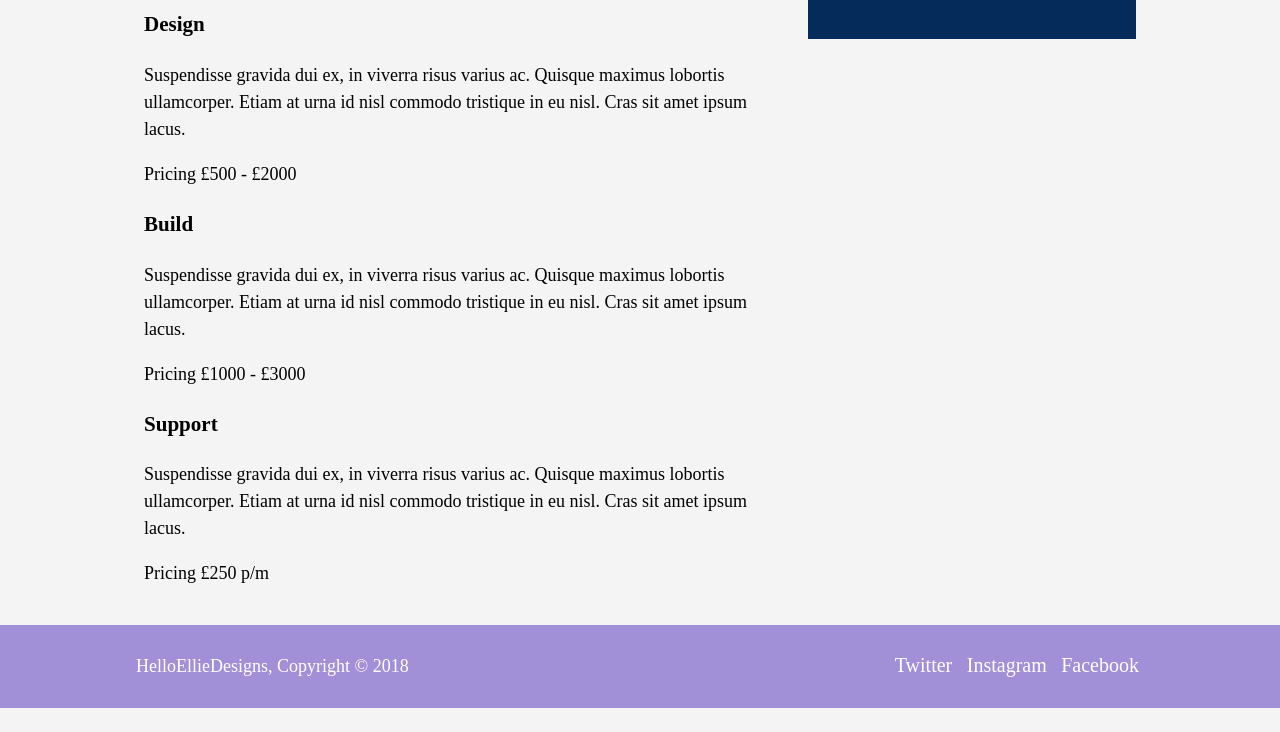
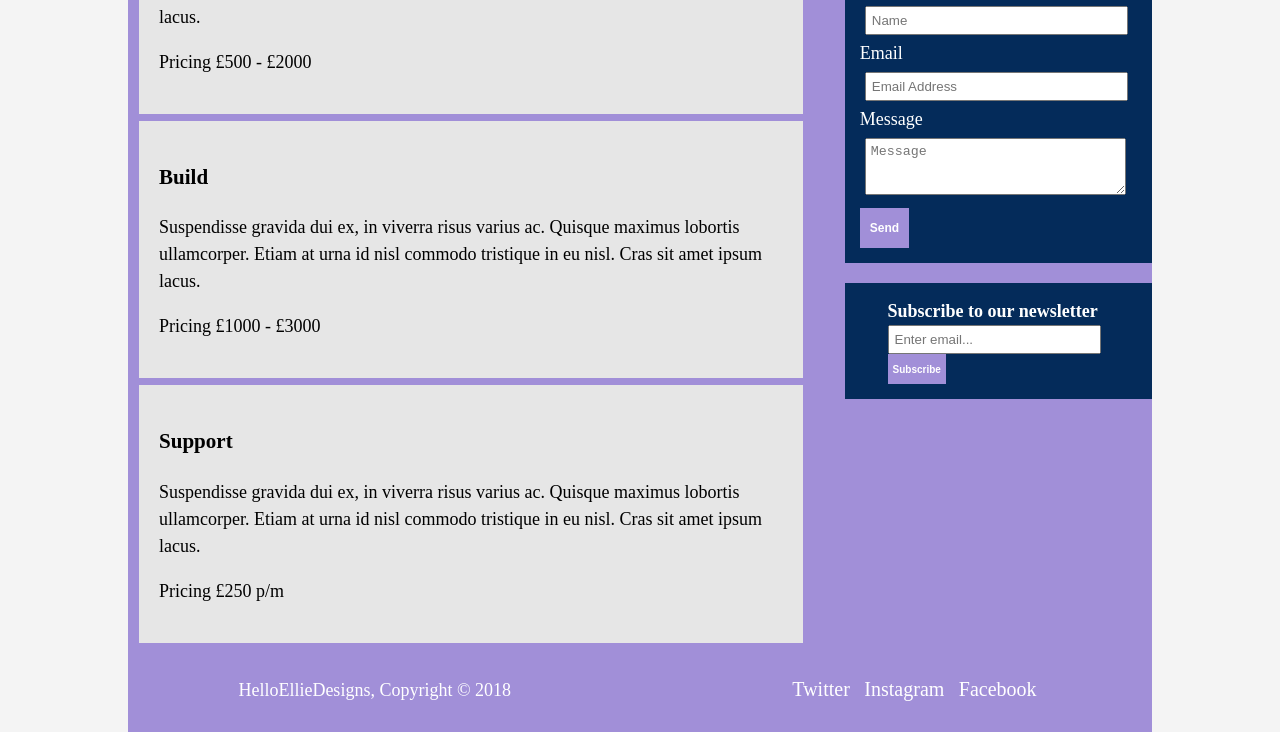
Before and after one commit to Geekcestchicx/playground, a plain HTML site: page projects.html in a window 1280 px wide. Shown: the part 268-1000 px from the top of the page. Before the commit the page ends 976 px from the top, so only its background shows below. Drawn offline with Linux system fonts and the light colour scheme.

Commit message:
commit of new pages  playing around with layouts

```diff
--- a/css/stylesheet.css
+++ b/css/stylesheet.css
@@ -159,7 +159,7 @@ header a:hover {
 aside#sidebar {
   float: right;
   width: 30%;
-  margin-top: 10px;
+  margin-top: 30px;
 }
 
 /* Main-column */
@@ -168,12 +168,64 @@ article#main-col {
   float: left;
   width: 65%;
   margin-top: 10px;
+  padding: 10px;
+  font: "Alcubierre";
 }
 
-#main {
-  margin: 10px;
-  padding: 10px;
+/* Projects */
+
+ul#projects li {
+  list-style: none;
+  padding: 20px;
+  border: #a18fd8 solid 1px;
+  margin-bottom: 5px;
+  background: #e6e6e6;
+}
+
+.quote input,
+.quote textarea {
+  width: 90%;
+  padding: 5px;
+  margin: 5px;
+}
+
+.quote textarea {
+  padding-bottom: 20px;
+}
+
+/* Projects-page newsletter */
+
+aside#sidebar .newsletter2 input {
+  width: 90%;
+  padding: 5px;
+}
+
+#sidebar h1 {
+  display: inline;
+}
+
+.button-2 {
+  height: 30px;
+  background: #a18fd8;
+  border: 0;
+  padding: 5px;
+  color: #ffffff;
+  font-weight: bold;
   font: "Alcubierre";
+  font-size: 10px;
+}
+
+.button-3 {
+  height: 40px;
+  background: #a18fd8;
+  border: 0;
+  padding-left: 10px;
+  padding-right: 10px;
+  color: #ffffff;
+  font-weight: bold;
+  font: "Alcubierre";
+  font-size: 12px;
+  display: inline-block;
 }
 
 /* Footer */
@@ -209,3 +261,7 @@ footer a:hover {
   color: #cccccc;
   font-weight: bold;
 }
+
+#projects {
+  font-family: "Audrey-normal";
+}
--- a/projects.html
+++ b/projects.html
@@ -34,24 +34,12 @@
 
     </header>
 
-
-    <section id="newsletter">
-        <div class="container">
-            <h1>Subscribe to our newsletter</h1>
-            <form>
-                <input type="email" placeholder="Enter email...">
-                <button type="submit" class=button-1>Subscribe</button>
-            </form>
-        </div>
-    </section>
-
     <Section id="main">
         <div class="container">
             <article id="main-col">
-                <h1 class="page-title">Projects</h1>
-            <ul id="projects">
+                <ul id="projects">
                     <li><h3>Design</h3>
-                    <p> Suspendisse gravida dui ex, in viverra risus varius ac. Quisque maximus lobortis ullamcorper. Etiam at urna id nisl commodo tristique in eu nisl. Cras sit amet ipsum lacus.</p>
+                    <p>Suspendisse gravida dui ex, in viverra risus varius ac. Quisque maximus lobortis ullamcorper. Etiam at urna id nisl commodo tristique in eu nisl. Cras sit amet ipsum lacus.</p>
                     <p>Pricing £500 - £2000</p></li>
 
                     <li>
@@ -65,20 +53,42 @@
                     <p>Suspendisse gravida dui ex, in viverra risus varius ac. Quisque maximus lobortis ullamcorper. Etiam at urna id nisl commodo tristique in eu nisl. Cras sit amet ipsum lacus.</p>
                     <p>Pricing £250 p/m</p>
                     </li>
-            </ul>
+                </ul>
             </article>
 
-            <aside id="sidebar" class="dark">
+    <aside id="sidebar">
+     <section class="dark">
                     <h3>Get a Quote</h3>
-                    <form>
+                    <form class="quote">
+                        <div>
+                            <label>Name</label><br>
+                            <input type="text" placeholder="Name">
+                        </div>
 
+                        <div>
+                            <label>Email</label><br>
+                            <input type="email" placeholder="Email Address">
+                        </div>
 
+                        <div>
+                            <label>Message</label><br>
+                            <textarea placeholder="Message"></textarea>
+                        </div>
+
+                        <button class="button-3" type="submit">Send</button>
                     </form>
-            </aside>
+     </section>
 
-        </div>
-    </Section>
-
+     <section class="dark">
+         <div class="container">
+             <h1>Subscribe to our newsletter</h1>
+             <form class="newsletter2">
+                <input type="email" placeholder="Enter email...">
+                <button class="button-2" type="submit">Subscribe</button>
+            </form>
+         </div>
+     </section>
+    </aside>
 
     <footer>
         <section class="container">
```
Also changed, not shown: about.html (+4 -9 lines).
